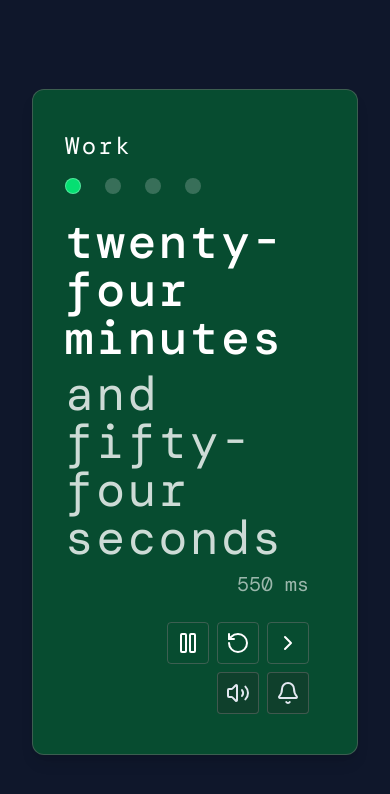
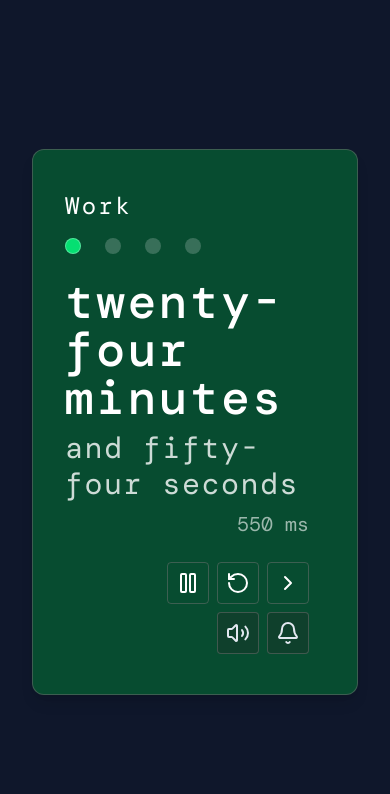
Before and after one commit to espeon/wordclock, a React (Vite) app: page /pomodoro in a window 390 px wide. Shown: the top 794 px of the page. Built offline with nearby package versions, Linux system fonts and the light colour scheme; a web font is replaced by a local one.

Commit message:
add support for smaller screens

```diff
--- a/src/routes/pomodoro.tsx
+++ b/src/routes/pomodoro.tsx
@@ -311,14 +311,14 @@ export default function Pomodoro() {
           </div>
           <div className="text-5xl font-medium tracking-wider mb-2">
             {numberToWords(minutes)}{" "}
-            <span className="text-5xl">
+            <span>
               {(minutes <= 20 || minutes % 10 == 0) && <br />}minute
               {minutes != 1 && "s"}
             </span>
           </div>
-          <div className="text-5xl font-light text-white/80 tracking-wider">
+          <div className="text-3xl sm:text-5xl font-light text-white/80 tracking-wider">
             and {numberToWords(seconds)}{" "}
-            <span className="text-5xl">
+            <span>
               {(seconds <= 20 || seconds % 10 == 0) && <br />}second
               {seconds != 1 && "s"}
             </span>
--- a/src/styles.css
+++ b/src/styles.css
@@ -3,6 +3,8 @@
 @theme {
     /* font mono*/
     --font-mono: "DM Mono", monospace;
+
+    --breakpoint-sm: 36rem;
 }
 
 body {
```
